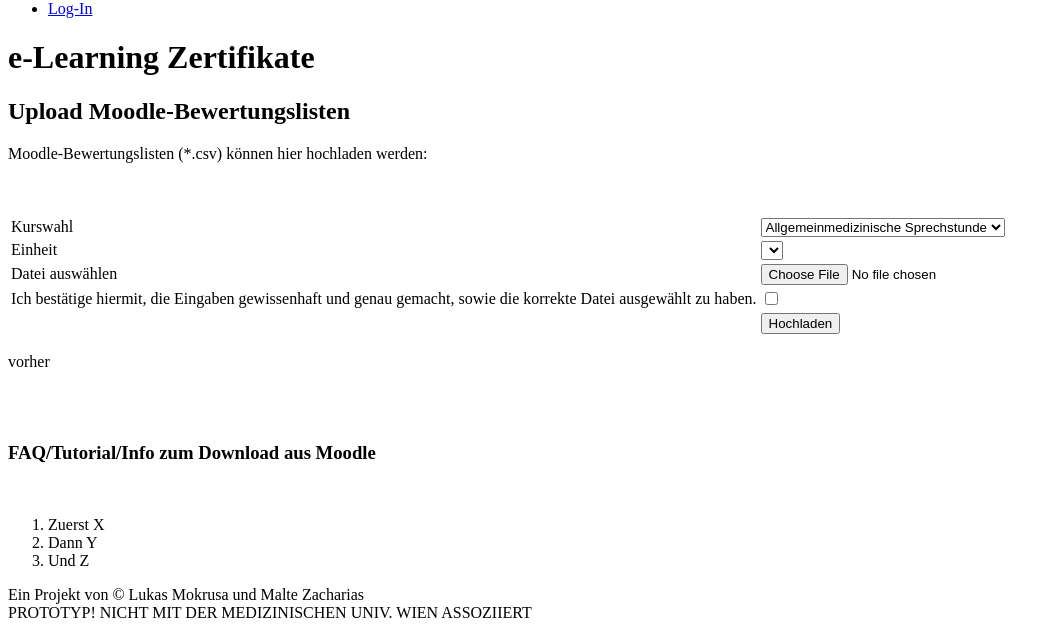
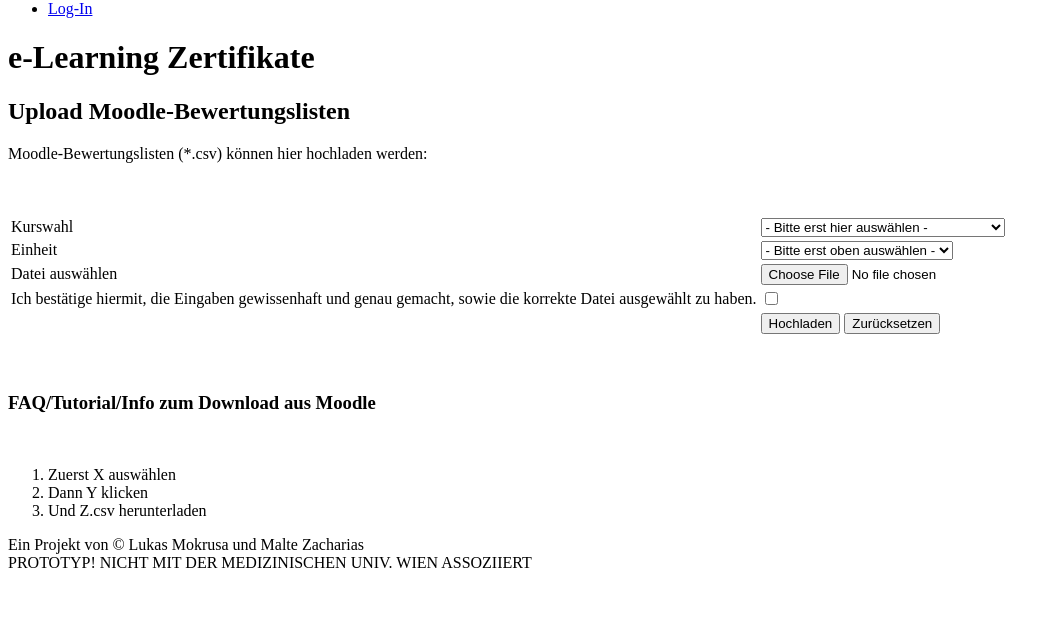
Before and after one commit to maltezacharias/learning-certificates, a Symfony app: template templates/upload.html.twig in a window 1280 px wide. Shown: the part 364-1002 px from the top of the page, without its empty margins (0-1060 px from the left). After the commit the page ends 932 px from the top, so only its background shows below. Run offline with Twig, Linux system fonts and the light colour scheme; the template is opened without the code that fills it, so the values that code supplies are empty; some libraries are stand-ins or nearby versions.

Commit message:
Update and complete upload functionality

```diff
--- a/templates/upload.html.twig
+++ b/templates/upload.html.twig
@@ -9,6 +9,7 @@
 <form action="" method="post">
   <tr><td class="w-50">Kurswahl</td><td>
     <select id="Kurswahl" name="Kurswahl">
+      <option value="" disabled selected>- Bitte erst hier auswählen -</option>
       <option value="AMSP">Allgemeinmedizinische Sprechstunde</option>
       <option value="ACSU">Alumni-Club Students Skill Update</option>
       <option value="DLT">Distance Learning Tertialfälle</option>
@@ -24,25 +25,23 @@
     </td></tr>
   <tr><td>Einheit</td><td>
     <select id="Kurstermin" name="Kurstermin">
-
+      <option value="" disabled selected>- Bitte erst oben auswählen -</option>
     </select>
   </td></tr>
   <tr><td><label for="fileupload">Datei auswählen</label></td><td> <input type="file" id="fileupload" name="fileupload"> </td></tr>
   <tr class="table-warning"><td><label for="safety">Ich bestätige hiermit, die Eingaben gewissenhaft und genau gemacht, sowie die korrekte Datei ausgewählt zu haben.</label></td><td><input type="checkbox" id="safety" name="safety" value="yes" required> </td></tr>
-  <tr><td> </td><td> <button type="submit" class="btn btn-primary">Hochladen</button> </td></tr>
+  <tr><td> </td><td> <button type="submit" class="btn btn-primary">Hochladen</button> <button type="reset" class="btn btn-danger btn-sm">Zurücksetzen</button> </td></tr>
 
 </form>
 </table>
 
 
-<p id="hier">vorher</p>
-
 <br><br>
 <h3>FAQ/Tutorial/Info zum Download aus Moodle</h3><br>
 <ol>
-  <li>Zuerst X</li>
-  <li>Dann Y</li>
-  <li>Und Z</li>
+  <li>Zuerst X auswählen</li>
+  <li>Dann Y klicken</li>
+  <li>Und Z.csv herunterladen</li>
 </ol>
 
 
```
Also changed, not shown: assets/js/upload.js (+38 -14 lines).
